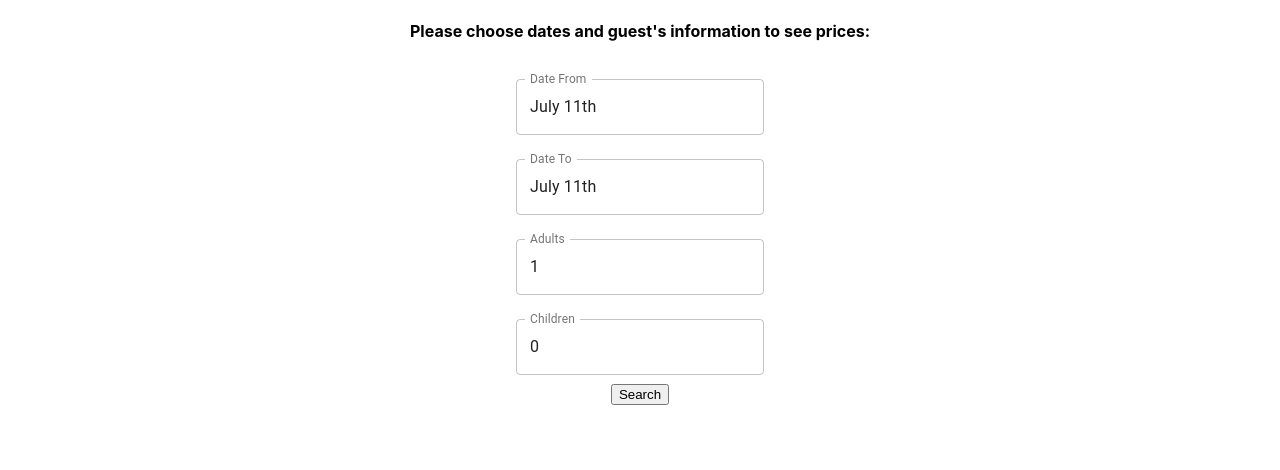
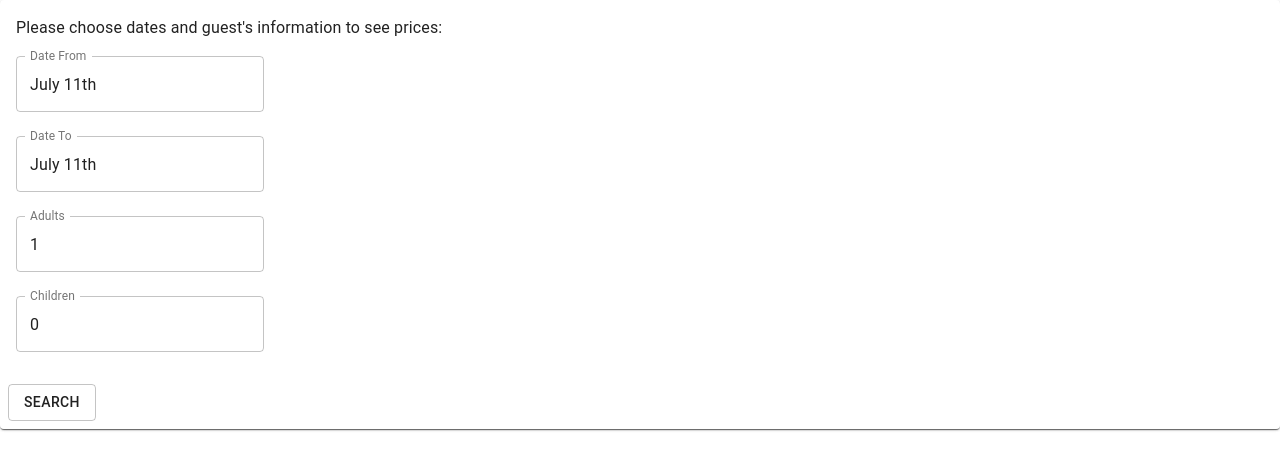
Before and after one commit to jurisportfolio/rooms-avail, a React (Create React App) app: page / in a window 1280 px wide. Shown: the top 470 px of the page. Built offline with nearby package versions, Linux system fonts and the light colour scheme.

Commit message:
start implementation of material UI

```diff
--- a/src/App.css
+++ b/src/App.css
@@ -1,3 +1 @@
-.App {
-  text-align: center;
-}
+.App {}
--- a/src/App.js
+++ b/src/App.js
@@ -1,4 +1,12 @@
 import React, { useState } from 'react';
+import {
+  Button,
+  Card,
+  CardActions,
+  CardContent,
+  Typography,
+  Paper
+} from '@material-ui/core';
 
 import './App.css';
 import FormComponent from './components/FormComponent';
@@ -50,7 +58,12 @@ const App = () => {
   };
 
   return (
-    <div className="App">
+    <Paper className="App">
+      <Card>
+        <CardContent>
+          <Typography component="h4">
+            Please choose dates and guest's information to see prices:
+          </Typography>
           <FormComponent
             dateFrom={dateFrom}
             dateTo={dateTo}
@@ -58,15 +71,17 @@ const App = () => {
             handleChangeVisitors={handleChangeVisitors}
             handleChangeDateFrom={handleChangeDateFrom}
             handleChangeDateTo={handleChangeDateTo} />
-
-      <button onClick={handleSearch}>Search</button>
-
+        </CardContent>
+        <CardActions disableSpacing>
+          <Button variant="outlined" onClick={handleSearch}>Search</Button>
+        </CardActions>
+      </Card>
       <ListContainer
         roomsData={roomsData}
         error={error}
         isLoading={isLoading}
       />
-    </div>
+    </Paper>
   );
 }
 
--- a/src/components/FormComponent.js
+++ b/src/components/FormComponent.js
@@ -16,8 +16,8 @@ const FormComponent = (props) => {
   } = props;
 
   return (
-    <MuiPickersUtilsProvider className="form" utils={DateFnsUtils}>
-      <h4 className="form--title">Please choose dates and guest's information to see prices: </h4>
+    <MuiPickersUtilsProvider utils={DateFnsUtils}>
+
       <FormDatePickersContainer
         handleChangeDateFrom={handleChangeDateFrom}
         handleChangeDateTo={handleChangeDateTo}
--- a/src/components/FormDatePickersContainer.js
+++ b/src/components/FormDatePickersContainer.js
@@ -1,5 +1,5 @@
 import React from 'react';
-import { format } from 'date-fns';
+
 import { DatePicker } from '@material-ui/pickers';
 
 const FormDatePickersContainer = (props) => {
@@ -29,8 +29,6 @@ const FormDatePickersContainer = (props) => {
           autoOk
           label="Date To"
           initialFocusedDate={dateFrom}
-          // defaultValue={dateFrom}
-          // minDate={dateFrom}
           disablePast
           value={dateTo}
           onChange={date => handleChangeDateTo(date)}
--- a/src/components/ListContainer.js
+++ b/src/components/ListContainer.js
@@ -6,11 +6,9 @@ const ListContainer = (props) => {
   const { isLoading, error, roomsData } = props;
   return (
     <div>
-      <div>
-        {isLoading ? <CircularProgress /> : null}
-        {error ? <h2>{error.toString()}</h2> : null}
-        {roomsData ? <RoomsListComponent roomsData={roomsData} /> : null}
-      </div>
+      {isLoading ? <CircularProgress /> : null}
+      {error ? <h2>{error.toString()}</h2> : null}
+      {roomsData ? <RoomsListComponent roomsData={roomsData} /> : null}
     </div>
   )
 }
--- a/src/components/RoomOnListComponent.js
+++ b/src/components/RoomOnListComponent.js
@@ -1,4 +1,11 @@
 import React from 'react';
+import {
+  Card,
+  CardMedia,
+  CardHeader,
+  CardContent,
+  Typography
+} from '@material-ui/core';
 
 const RoomOnListComponent = ({ roomData }) => {
 
@@ -12,19 +19,24 @@ const RoomOnListComponent = ({ roomData }) => {
     doubleBedsCount,
     image
 
+
   } = roomData;
+
   return (
-    <div>
-      <img src={image} width='100' alt='room' />
-      <h2>{name}</h2>
-      <h3>{roomType}</h3>
-      <h4>Maksymalna ilość gości {maxNbGuests}</h4>
-      <h4>Cena: {totalPrice}</h4>
-      <h4>Ilość sypialeń {bedroomsCount}</h4>
-      <h4>Łóżka pojedyńcze {singleBedsCount}</h4>
-      <h4>Łóżka podwójne {doubleBedsCount}</h4>
+    <Card>
+      <CardHeader title={name} />
+      <CardMedia component='img' image={image} title={name} />
+      <CardContent>
+        <Typography variant="subtitle1">{roomType}</Typography>
+        <Typography variant="subtitle1">Maksymalna ilość gości {maxNbGuests}</Typography>
+        <Typography variant="subtitle1">Cena: {totalPrice}</Typography>
+        <Typography variant="subtitle1">Ilość sypialeń {bedroomsCount}</Typography>
+        <Typography variant="subtitle1" >Łóżka pojedyńcze {singleBedsCount}</Typography>
+        <Typography variant="subtitle1" >Łóżka podwójne {doubleBedsCount}</Typography>
+      </CardContent>
 
-    </div>
+
+    </Card>
   )
 }
 
--- a/src/components/RoomsListComponent.js
+++ b/src/components/RoomsListComponent.js
@@ -1,20 +1,24 @@
 import React from 'react';
 import RoomOnListComponent from './RoomOnListComponent';
+import {
+  List,
+  ListItem
+} from '@material-ui/core';
 
 const RoomsListComponent = ({ roomsData }) => {
 
   return (
-    <ul>
+    <List>
       {roomsData.map(
         (room) => {
           return (
-            <li key={room.id}>
+            <ListItem key={room.id}>
               <RoomOnListComponent roomData={room} />
-            </li>
+            </ListItem>
           )
         }
       )}
-    </ul>
+    </List>
   )
 }
 
```
Lines whose indentation alone changed are shown as unchanged.
